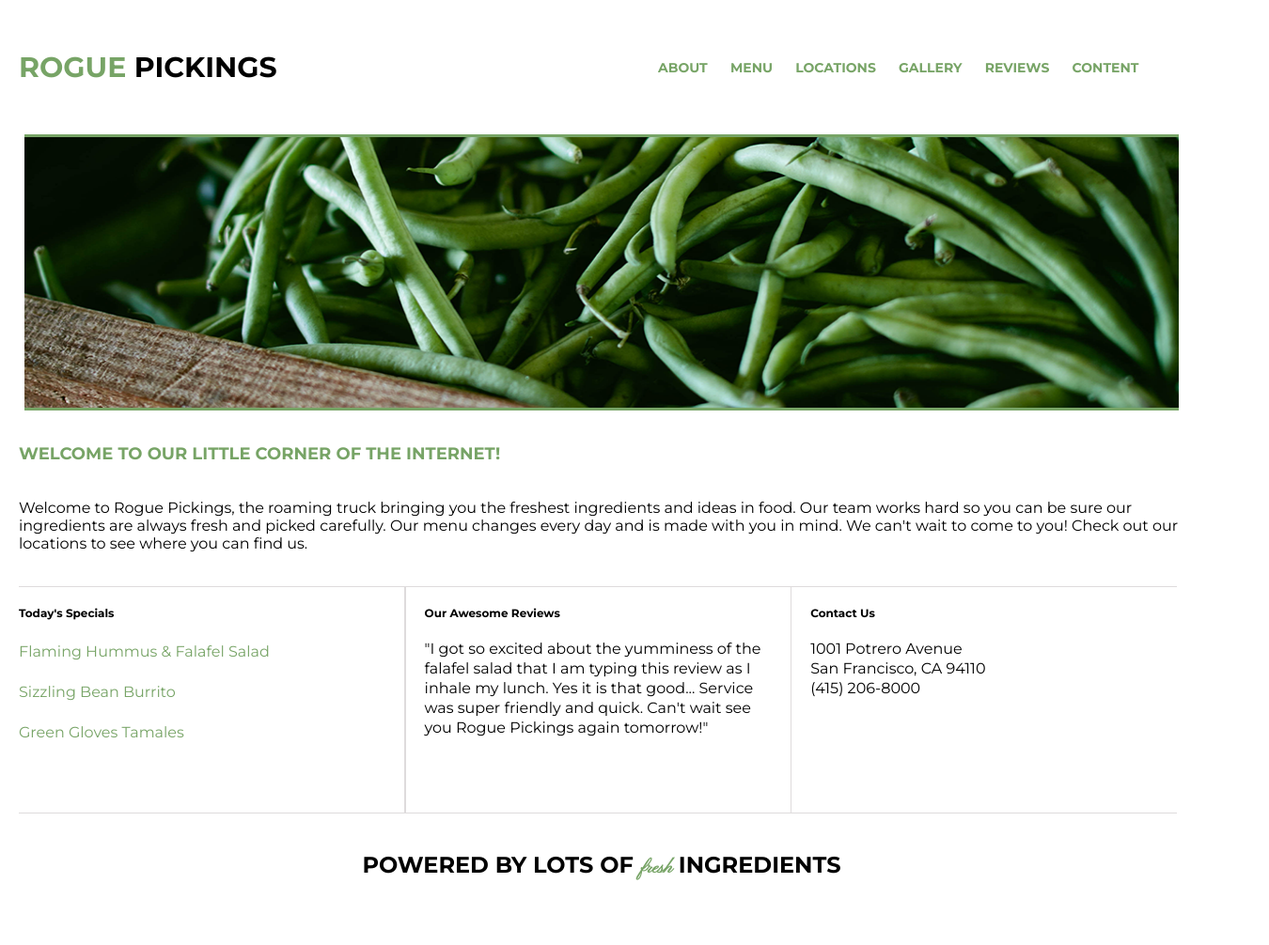
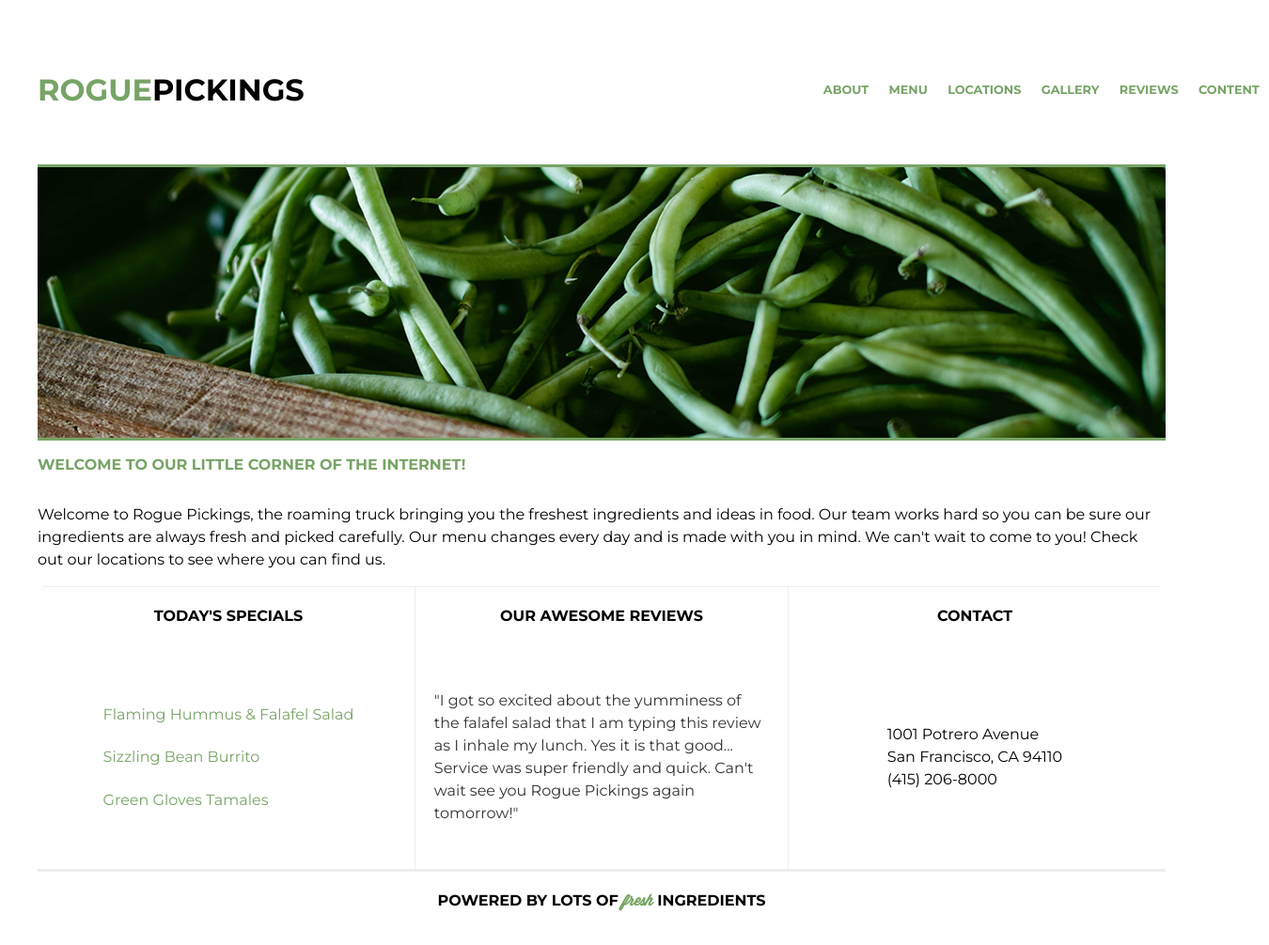
Before and after one commit to Jessica-Mach/rogue-pickings, a plain HTML site: page index.html in a window 1280 px wide. Shown: the whole page at 94% size, 1350 px wide, since content can reach past the window. Drawn offline with Linux system fonts and the light colour scheme.

Commit message:
Updated the site to be responsive

```diff
--- a/css/main.css
+++ b/css/main.css
@@ -1,175 +1,304 @@
 /***** BASE STYLES *****/
-body {
-	font-family: 'Montserrat', sans-serif;;
-	color: #000000;
+@font-face{
+	font-family: 'Wisdom Script';
+	src: url('../fonts/wisdom-script.otf') format('opentype');
 }
 
-#header {
-	height: 110px;
+body {
+	font-family: 'Montserrat', Helvetica, Arial, sans-serif;
+	padding: 1em;
 }
 
-#about {
-	height: 480px;
+h1,
+h2,
+h3,
+h4 {
+	color: black;
+	text-transform: uppercase;
+	font-weight: 700;
+}
+h1 {
+	font-size: 2em; /*30px originally*/
+}
+h2 {
+    font-size: 1em; /*24px originally*/
+}
+h3 {
+	font-size: 1em; /*18px originally*/
+}
+h4 {
+	font-size: 1em; /*12 px originally*/
 }
 
-#menu, #reviews, #locations {
-	height: 240px;
+p {
+	font-size: 1em; /*14 px originally*/
+	line-height: 1.2em;
+    padding: 0 5%;
 }
 
+
 /***** GRID *****/
-.full-width {
-    width: 100%;
-    margin: 0 auto;
-    float: left;
+.container{
+	max-width: 1200px;
+	margin: 0 auto;
+	display: flex;
+	justify-content: center;
+	align-items: center;
+	flex-flow: row wrap;
 }
 
-.half-width {
-	width: 50%;
-	float: left;
+/*The widths are in a percentage!*/
+header {
+	height: auto;
+	width: 100%;
+	margin: 0 auto;
+	display: flex;
+	justify-content: center;
+	align-items: center;
+	flex-flow: row wrap;
 }
 
-.third-width {
-	width: 32%;
-	float: left;
+/*The widths are in a percentage!*/
+.top-section,
+.bottom-section {
+	width: 100%;
+	margin: 0 auto;
+	display: flex;
+	justify-content: center;
+	align-items: center;
+	flex-flow: row wrap;
 }
+
+.section-one,
+.section-two,
+.section-three {
+	width: 100%;
+	height: auto;
+	border-top: 1px solid #eee;
+	display: flex;
+	justify-content: center;
+	align-items: center;
+	flex-flow: row wrap;
+}
+
+.section-one h4,
+.section-two h4,
+.section-three h4 {
+	width: 100%;
+	height: auto;
+	display: flex;
+	justify-content: center;
+	align-items: center;
+	flex-flow: row wrap;
+}
+
+.section-two {
+	border-left: 1px solid #eee;
+	border-right: 1px solid #eee;
+}
+
+
+footer {
+	height: auto;
+	width: 100%;
+	border-top: 3px solid #eee;
+	margin: 0 auto;
+	display: flex;
+	justify-content: center;
+	align-items: center;
+	text-align: center;
+}
+
 
 /***** HEADER *****/
 header h1 {
-	text-transform: uppercase;
-	font-size: 30px;
-	font-weight: bold;
-	line-height: 23px;
-	padding: 40px 0px 40px 20px;
-	margin-right: 25px;
+	width: 100%;
+	margin: 0;
+	padding: 10% 0;
+	display: flex;
+	justify-content: center;
+	border-bottom: 3px solid #77a466;
+}
+header h1 span {
+	color: #77a466;
 }
 
-nav {
-    padding: 45px 0px 40px 20px;
+header nav {
+	display: flex;
+	justify-content: center;
+	align-items: center;
+	flex-flow: row wrap;
+}
+header nav ul {
+	display: flex;
+	justify-content: center;
+	align-items: center;
+	flex-flow: row wrap;
+	padding: 0;
+}
+header nav ul li {
+	display: flex;
+	justify-content: center;
+	align-items: center;
+	flex-flow: row wrap;
+	text-transform: uppercase;
+	font-weight: 700;
+	font-size: .8em;
+	padding: 3% 0;
+	width: 100%;
+	height: auto;
+}
+header nav ul li a{
+	text-decoration: none;
+	color:#77a466;
 }
 
-nav ul li{
-    display: inline-block;
+/***** MAIN *****/
+.main-image {
+	height: auto;
+	width: 100%;
+	display: flex;
+	justify-content: center;
+	align-items: center;
 }
-
-nav ul li a {
-    text-transform: uppercase;
-    text-decoration: none;
-    font-size: 14px;
-    font-weight: bold;
-    line-height: 23px;
-    color: #77a466;
-    margin-right: 20px;
-}
-
-/***** ABOUT *****/
-#about img {
-	display: block;
-	margin-left: auto;
-	margin-right: auto;
-	width: 96%;
+.main-image img {
+	width: 100%;
 	border-top: 3px solid #77a466;
 	border-bottom: 3px solid #77a466;
 }
 
-#about h2 {
-	padding: 20px 0px 0px 20px;
-	font-size: 18px;
-	line-height: 23px;
+.main-title {
+	height: auto;
+	display: flex;
+	justify-content: center;
+	align-items: center;
+	flex-flow: row wrap;
+}
+.main-title h3 {
 	color: #77a466;
-	text-transform: uppercase;
+}
+.main-title p {
+	padding: 0;
+	font-size: 1em;
+	line-height: 1.5em;
 }
 
-#about p {
-	padding: 20px 20px 0px 20px;
-}
-
-/***** MAIN *****/
 
 /***** MENU ****/
-#menu {
-	margin: 20px 0px 20px 20px;
-	border-top: 1px solid #dedbdc;
-	border-right: 1px solid #dedbdc;
-	border-bottom: 1px solid #dedbdc;
+.menu {
+	list-style: none;
+	padding: 0;
 }
-
-#menu h3 {
-	font-size: 12px;
-	font-weight: bold;
-	line-height: 25 px;
-	margin: 20px 20px 0px 0px;
-}
-
-#menu ul {
-	padding: 0;
-	margin: 0;
-}
-
-#menu ul li {
-	font-size: 16px;
-	font-weight: normal;
-	line-height: 18px;
-	list-style-type: none;
-	color: #77a466;
-	margin: 25px 0px 20px 0px;
+.menu li {
+	padding: 5% 0;
+	color:#77a466;
 }
 
 /***** REVIEWS *****/
-#reviews {
-	margin: 20px 0px 20px 0px;
-	border: 1px solid #dedbdc;
-}
-
-#reviews h3 {
-	font-size: 12px;
-	font-weight: bold;
-	line-height: 25 px;
-	margin: 20px 20px 0px 20px;
-}
-
-#reviews p {
-	font-size: 16px;
-	line-height: 21px;
-	margin: 20px 20px 0px 20px;
+.reviews {
+	color: #333;
+	font-size: 1em;
+	line-height: 1.5em;
 }
 
 /***** LOCATIONS *****/
-#locations {
-	margin: 20px 0px 20px 0px;
-	border-top: 1px solid #dedbdc;
-	border-bottom: 1px solid #dedbdc;
-}
-
-#locations h3 {
-	font-size: 12px;
-	font-weight: bold;
-	line-height: 25 px;
-	margin: 20px 20px 0px 20px;
-}
-
-#locations p {
-	font-size: 16px;
-	line-height: 21px;
-	margin: 20px 20px 0px 20px;
+.address {
+	font-size: 1em;
+	line-height: 1.5em;
 }
 
 /***** FOOTER *****/
-#footer {
-	width: 100%;
+footer span {
+	font-family: 'Wisdom Script', cursive;
+	text-transform: lowercase;
+	color: #77a466;
+	font-size: 1em;
 }
 
-#footer h2 {
-	font-size: 16px
-	line-height: 23px;
-	text-transform: uppercase;
-	text-align: center;
-	margin-bottom: 50px;
+@media (min-width: 768px) {
+	h1 {
+		font-size: 4em;
+	}
+	header h1 {
+		padding: 5% 0;
+	}
+	.bottom-section {
+		width: 100%;
+		height: auto;
+		display: flex;
+		justify-content: center;
+		align-items: center;
+		flex-flow: row nowrap;
+	}
+	.section-one,
+	.section-two,
+	.section-three {
+		flex-basis: 33%;
+		height: 300px;
+		border-top: 1px solid #eee;
+		display: flex;
+		justify-content: center;
+		align-items: flex-start;
+		flex-flow: row wrap;
+	}
+
+	.section-one h4,
+	.section-two h4,
+	.section-three h4 {
+		width: 100%;
+		display: flex;
+		justify-content: center;
+		align-items: flex-start;
+		flex-flow: row wrap;
+}
 }
 
-#footer span {
-	font-family: 'Pinyon Script', cursive;
-	font-size: 20px;
-	line-height: 23px;
-	text-transform: lowercase;
-	color: #77a466;
+@media (min-width: 1200px) {
+	h1 {
+		font-size: 2em;
+	}
+	header {
+		height: auto;
+		width: 100%;
+		display: flex;
+		justify-content: center;
+		flex-flow: row nowrap;
+	}
+	header h1 {
+		width: 50%;
+		display: flex;
+		justify-content: flex-start;
+		border: none;
+	}
+	header nav {
+		width: 50%;
+		display: flex;
+		justify-content: flex-end;
+		flex-flow: row nowrap;
+	}
+	header nav ul {
+		display: flex;
+		justify-content: space-around;
+		flex-flow: row nowrap;
+		margin: 0;
+		padding: 0 3%;
+	}
+	header nav ul li {
+		display: flex;
+		justify-content: space-around;
+		flex-flow: row nowrap;
+		text-transform: uppercase;
+		font-weight: 700;
+		font-size: .8em;
+		padding: 0 3%;
 }
+
+.main-title {
+	height: auto;
+	display: flex;
+	justify-content: flex-start;
+	align-items: center;
+	flex-flow: row wrap;
+}
+
+}
--- a/index.html
+++ b/index.html
@@ -2,64 +2,89 @@
 <html lang="en">
     <head>
         <meta charset="utf-8">
+        <meta http-equiv="x-ua-compatible" content="ie=edge">
         <title>Rogue Pickings</title>
+        <meta name="viewport" content="width=device-width, initial-scale=1, shrink-to-fit=no">
         <link rel="stylesheet" href="css/normalize.css">
         <link rel="stylesheet" href="css/main.css">
         <link href="https://fonts.googleapis.com/css?family=Montserrat:400,700&display=swap" rel="stylesheet">
-        <link href="https://fonts.googleapis.com/css?family=Pinyon+Script&display=swap" rel="stylesheet">
     </head>
+
     <body>
-    	<header id="header">
-    		<div class="full-width">
-    			<div class="half-width">
+
+        <div class="container">
+
+            <header>
     			<h1><span style="color: #77a466">Rogue</span> Pickings</h1>
-    			</div>
-    			<div class="half-width">
+
     			<nav>
                     <ul>
-      						<li><a href="#about">About</a></li>
-      						<li><a href="#menu">Menu</a></li>
-      						<li><a href="#locations">Locations</a></li>
-      						<li><a href="#gallery">Gallery</a></li>
-      						<li><a href="#reviews">Reviews</a></li>
-      						<li><a href="#content">Content</a></li>
+                        <li>
+                            <a href="#about">About</a>
+                        </li>
+                        <li>
+                            <a href="#menu">Menu</a>
+                        </li>
+                        <li>
+                            <a href="#locations">Locations</a>
+                        </li>
+                        <li>
+                            <a href="#gallery">Gallery</a>
+                        </li>
+                        <li>
+                            <a href="#reviews">Reviews</a>
+                        </li>
+                        <li>
+                            <a href="#content">Content</a>
+                        </li>
       				</ul>
       			</nav>
-      			</div>
-      		</div>
             </header>
 
-    	<section id="about">
-    		<div class="full-width">
-    			<img src="img/green-beans.png" alt="Green Beans" height="288" width="1200">
-    			<h2>Welcome to our little corner of the internet!</h2>
+            <section class="top-section">
+
+                <div class="main-image">
+                    <img src="img/green-beans.png" alt="Green Beans">
+                </div>
+
+                <div class="main-title">
+                    <h3>Welcome to our little corner of the internet!</h3>
                     <p>Welcome to Rogue Pickings, the roaming truck bringing you the freshest ingredients and ideas in food. Our team works hard so you can be sure our ingredients are always fresh and picked carefully. Our menu changes every day and is made with you in mind. We can't wait to come to you! Check out our locations to see where you can find us.</p>
                 </div>
+
             </section>
 
-    	<section id="main">
-    		<div id="menu" class="third-width">
-    			<h3>Today's Specials</h3>
-    			<ul>
-    				<li>Flaming Hummus & Falafel Salad</li>
+            <section class="bottom-section">
+
+                <div class="section-one">
+                    <h4>Today's Specials</h4>
+                        <ul class="menu">
+                            <li>Flaming Hummus &amp; Falafel Salad</li>
                             <li>Sizzling Bean Burrito</li>
                             <li>Green Gloves Tamales</li>
                         </ul>
                 </div>
-    		<div id="reviews" class="third-width">
-    			<h3>Our Awesome Reviews</h3>
-    			<p>"I got so excited about the yumminess of the falafel salad that I am typing this review as I inhale my lunch. Yes it is that good... Service was super friendly and quick. Can't wait see you Rogue Pickings again tomorrow!"</p>
-    		</div>
-    		<div id="locations" class="third-width">
-    			<h3>Contact Us</h3>
-    			<p>1001 Potrero Avenue<br>San Francisco, CA 94110<br>(415) 206-8000</p>
+
+                <div class="section-two">
+                    <h4>Our Awesome Reviews</h4>
+                    <p class="reviews">"I got so excited about the yumminess of the falafel salad that I am typing this review as I inhale my lunch. Yes it is that good... Service was super friendly and quick. Can't wait see you Rogue Pickings again tomorrow!"</p>
                 </div>
 
-    		<footer id="footer" class="full-width">
-    			<h2>Powered by lots of <span>fresh</span> ingredients</h2>
-    		</footer>
+                <div class="section-three">
+                    <h4>Contact</h4>
+                    <p class="address">1001 Potrero Avenue<br>
+                        San Francisco, CA 94110<br>
+                        (415) 206-8000</p>
+                </div>
+
 
             </section>
 
+            <footer>
+                <h4>Powered by lots of <span>fresh</span> ingredients</h4>
+            </footer>
+
+        </div>
+
     </body>
 </html>
```
Also changed, not shown: fonts/wisdom-script.otf (added). Lines whose indentation alone changed are shown as unchanged.
